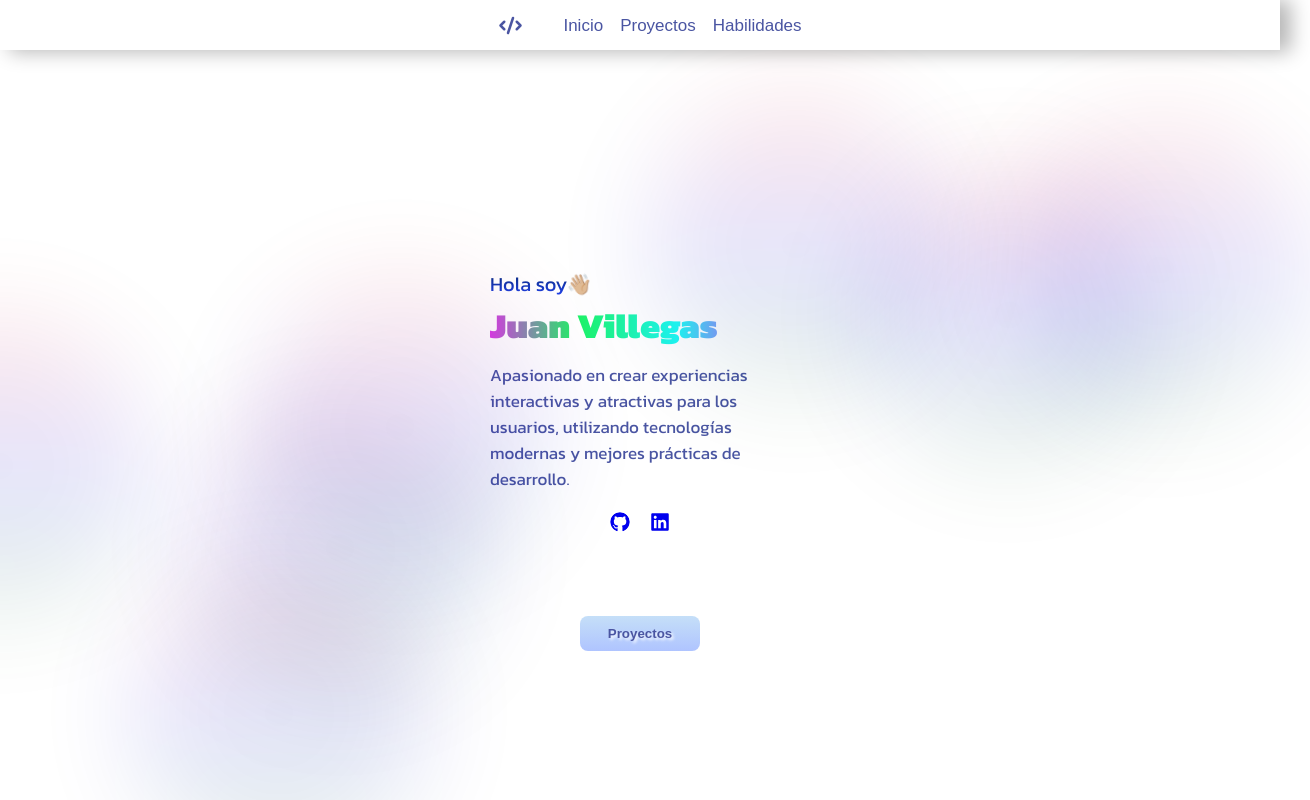
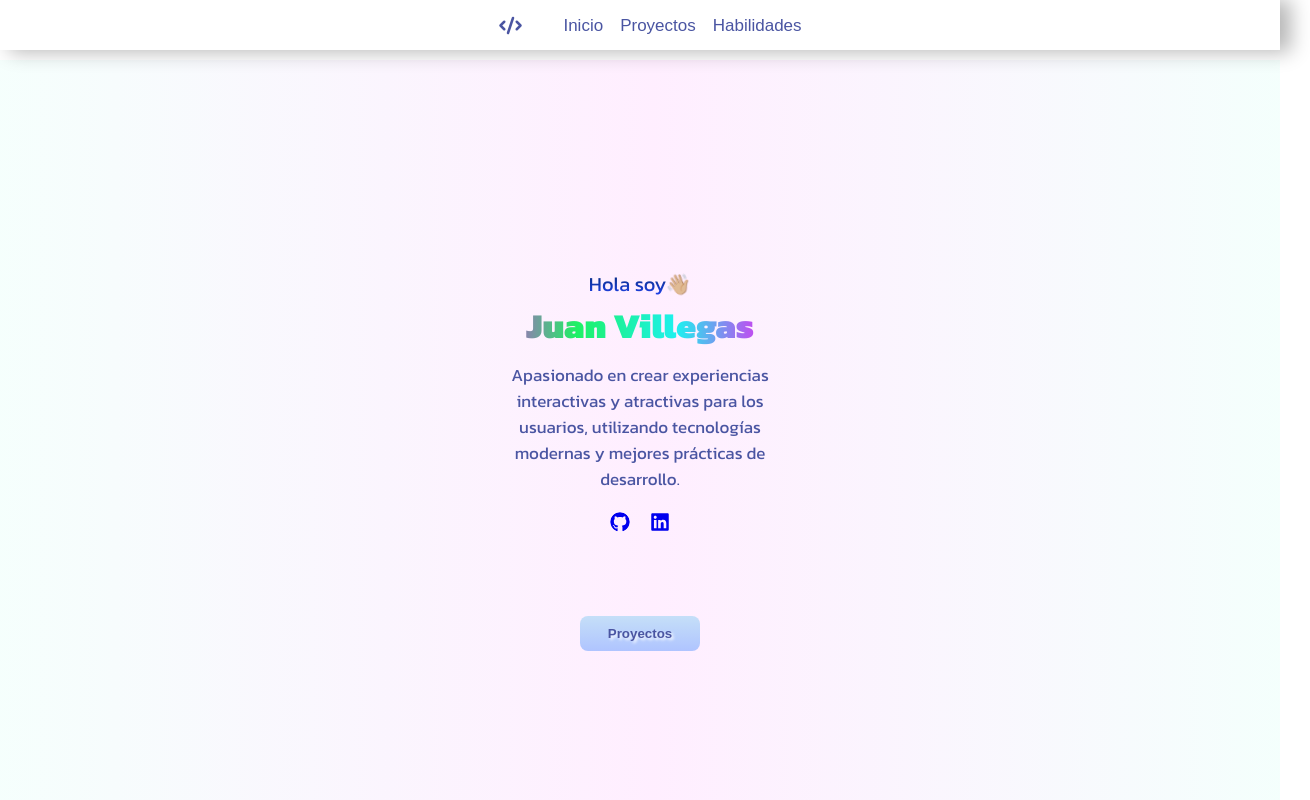
Before and after one commit to JuanDVP0303/Portfolio, a React (Vite) app: page / in a window 1280 px wide. Shown: the top 800 px of the page, 1310 px wide, since content can reach past the window. Built offline with nearby package versions, Linux system fonts and the light colour scheme.

Commit message:
solución bugs

```diff
--- a/index.html
+++ b/index.html
@@ -9,7 +9,7 @@
       rel="stylesheet"
     />
     <meta name="viewport" content="width=device-width, initial-scale=1.0" />
-    <title>Vite + React</title>
+    <title>Juan Villegas - portfolio</title>
   </head>
   <body>
     <div id="root"></div>
--- a/src/App.css
+++ b/src/App.css
@@ -19,6 +19,13 @@ html {
   scroll-behavior: smooth;
   /* background-image: linear-gradient(#011F4B, #0365F5); */
   overflow-x: hidden;
+}
+
+#root{
+  background: rgb(210,255,244);
+  background: linear-gradient(90deg, rgba(210,255,244,0.21536536978072474) 0%, rgba(255,215,255,0.4198471624978116) 51%, rgba(210,255,244,0.2405754538143382) 100%);
+  /* background: rgb(235,210,255); */
+  /* background: radial-gradient(circle, rgba(235,210,255,1) 0%, rgba(231,242,255,1) 53%); */
 }
 
 .navbar {
@@ -60,7 +67,6 @@ display: none;
   color: var(--dark-blue);
   display: flex;
   align-items: center;
-
   list-style: none;
   gap: 1.7rem;
   font-size: 1.6rem;
@@ -132,8 +138,8 @@ display: none;
 }
 
 .navbar-footer {
+  text-align: center;
   margin-top: 6rem;
-  background-color: #fff;
   width: 100%;
   height: 100vh;
   display: grid;
@@ -159,7 +165,7 @@ display: none;
 
 h1 {
   position: relative;
-  display: flex;
+  /* display: flex; */
   background-image: linear-gradient(
     90deg,
     #1df1ef,
@@ -200,6 +206,7 @@ h1 {
 
 .navbar-footer p:nth-child(1) {
   display: flex;
+  justify-content: center;
   font-size: 2rem;
   text-align: center;
   background-image: linear-gradient(#002660, #2546ff);
@@ -420,6 +427,7 @@ h1 {
 
 .knowledge-section figure {
   display: flex;
+  flex-wrap: wrap;
   justify-content: center;
   align-items: center;
   padding-top: 5rem;
@@ -446,7 +454,7 @@ h1 {
 /*Contact me*/
 
 .contact-container {
-  margin: 20rem 0;
+  padding: 20rem 0;
   display: flex;
   align-items: center;
   flex-direction: column;
@@ -484,6 +492,7 @@ h1 {
   }
 
   .knowledge-section figure {
+    flex-wrap: nowrap;
     justify-content: start;
     overflow-x: scroll;
   }
@@ -536,3 +545,9 @@ h1 {
   }
 
 }
+
+@media (max-width: 800px) {
+  #mouse-follow{
+    display: none;
+  }
+}
--- a/src/App.jsx
+++ b/src/App.jsx
@@ -3,239 +3,13 @@ import "./App.css";
 import { Header} from "./components/Header";
 import { MainBody } from "./components/MainBody";
 import { Projects } from "./components/Projects";
-import { MouseFollower } from "./components/MouseFollower";
 import {KnowledgeContact} from "./components/KnowledgeContact";
 
 
-// Funcion generadora de numeros aleatorios para posicionar el mouseFollower
-// let a = Array(25).fill(null)
 
-// function generateRandomPositions(){
-//   const randomNumberX = Math.floor(Math.random() * window.innerWidth - 200)
-//   const randomNumberY = Math.floor(Math.random() * window.innerHeight * 4.2)
-//   return [randomNumberX, randomNumberY]
-// }
-
-let b = [
-  [
-      149,
-      623
-  ],
-  [
-      981,
-      1610
-  ],
-  [
-      1011,
-      1529
-  ],
-  [
-      1004,
-      1964
-  ],
-  [
-      396,
-      2092
-  ],
-  [
-      1030,
-      180
-  ],
-  [
-      917,
-      1534
-  ],
-  [
-      618,
-      2305
-  ],
-  [
-      780,
-      1737
-  ],
-  [
-      210,
-      458
-  ],
-  [
-      911,
-      998
-  ],
-  [
-      494,
-      1357
-  ],
-  [
-      879,
-      225
-  ],
-  [
-      666,
-      155
-  ],
-  [
-      270,
-      337
-  ],
-  [
-      62,
-      1009
-  ],
-  [
-      60,
-      1638
-  ],
-  [
-      -131,
-      376
-  ],
-  [
-      -137,
-      2240
-  ],
-  [
-      484,
-      2089
-  ],
-  [
-      885,
-      87
-  ],
-  [
-      715,
-      1243
-  ],
-  [
-      498,
-      33
-  ],
-  [
-      154,
-      1780
-  ],
-  [
-      135,
-      1339
-  ],
-  [
-      698,
-      1150
-  ],
-  [
-      842,
-      708
-  ],
-  [
-      -122,
-      552
-  ],
-  [
-      -90,
-      1828
-  ],
-  [
-      299,
-      1691
-  ],
-  [
-      412,
-      880
-  ],
-  [
-      909,
-      2378
-  ],
-  [
-      108,
-      2365
-  ],
-  [
-      438,
-      2142
-  ],
-  [
-      -136,
-      560
-  ],
-  [
-      512,
-      102
-  ],
-  [
-      448,
-      1877
-  ],
-  [
-      545,
-      795
-  ],
-  [
-      472,
-      1482
-  ],
-  [
-      340,
-      1448
-  ],
-  [
-      810,
-      192
-  ],
-  [
-      671,
-      1946
-  ],
-  [
-      485,
-      1446
-  ],
-  [
-      490,
-      333
-  ],
-  [
-      804,
-      704
-  ],
-  [
-      -121,
-      1564
-  ],
-  [
-      1014,
-      762
-  ],
-  [
-      898,
-      584
-  ],
-  [
-      962,
-      2370
-  ],
-  [
-      740,
-      1075
-  ]
-]
 function App() {
   return (
     <>
-{/*
-{  a.map((e,i) => {
-    const positionX = generateRandomPositions()[0]
-    const positionY = generateRandomPositions()[1]
-    b.push([positionX, positionY])
-    console.log(b)
-    return <MouseFollower key={i} newPositionX={positionX} newPositionY={positionY}/>
-  })
-    } */}
-
-    {
-      b.slice(0, 18).map((e,i) => {
-    return <MouseFollower key={i} newPositionX={b[i][0]} newPositionY={b[i][1]}/>
-  })
-    }
       <Header />
       <MainBody/>
       <Projects />
```
Also changed, not shown: package.json (+6 -2 lines), 1 other file (tests, documents, lock files or other folders).
